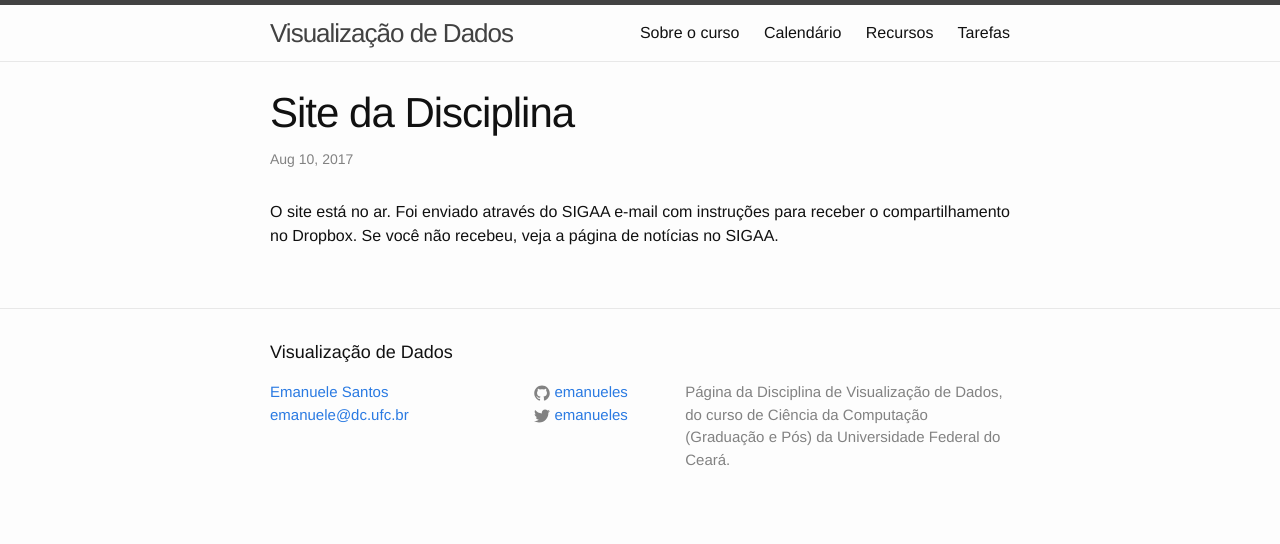
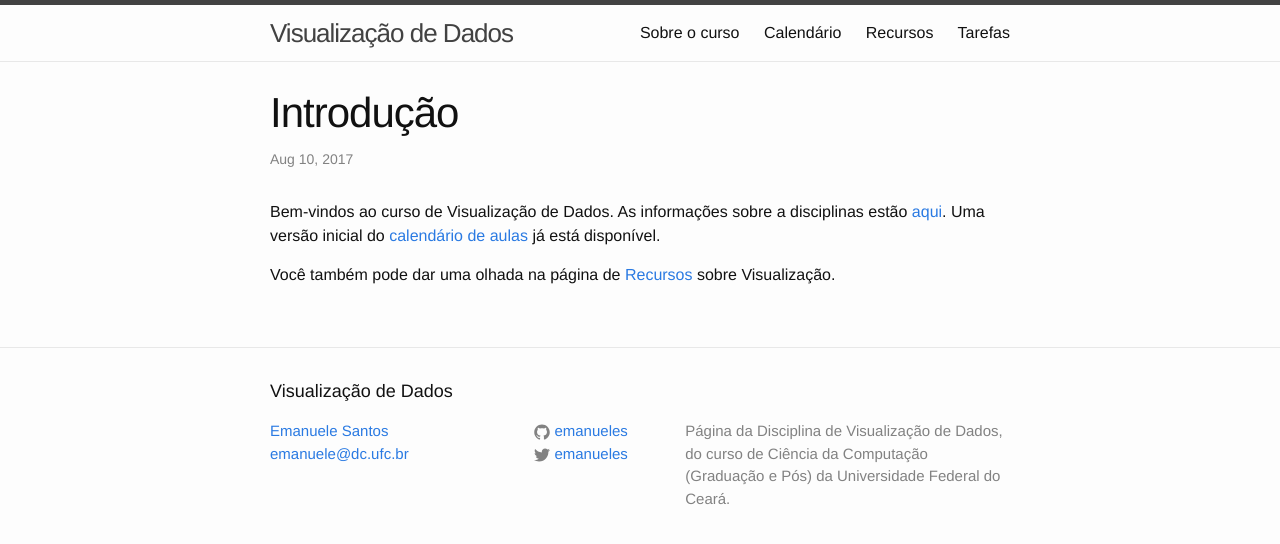
Before and after one commit to emanueles/datavis-course, a Jekyll site: the page built from _posts/2017-08-10-boas-vindas.md, in a window 1280 px wide. Shown: the top 544 px of the page. Built offline with Jekyll 4.4.1, drawn with Linux system fonts in a browser that asks for light colours.

Commit message:
Minor updates

```diff
--- a/_posts/2017-08-10-boas-vindas.md
+++ b/_posts/2017-08-10-boas-vindas.md
@@ -1,7 +1,9 @@
 ---
-title: 'Site da Disciplina'
+title: 'Introdução'
 date: 2017-08-10
 layout: post
 categories:
 ---
-O site está no ar. Foi enviado através do SIGAA e-mail com instruções para receber o compartilhamento no Dropbox. Se você não recebeu, veja a página de notícias no SIGAA.
+Bem-vindos ao curso de Visualização de Dados. As informações sobre a disciplinas estão [aqui](/datavis-course/about/). Uma versão inicial do [calendário de aulas](/datavis-course/calendar/) já está disponível.
+
+Você também pode dar uma olhada na página de [Recursos](/datavis-course/resources/) sobre Visualização.
```
Also changed, not shown: about.md (+1 -1 lines).
